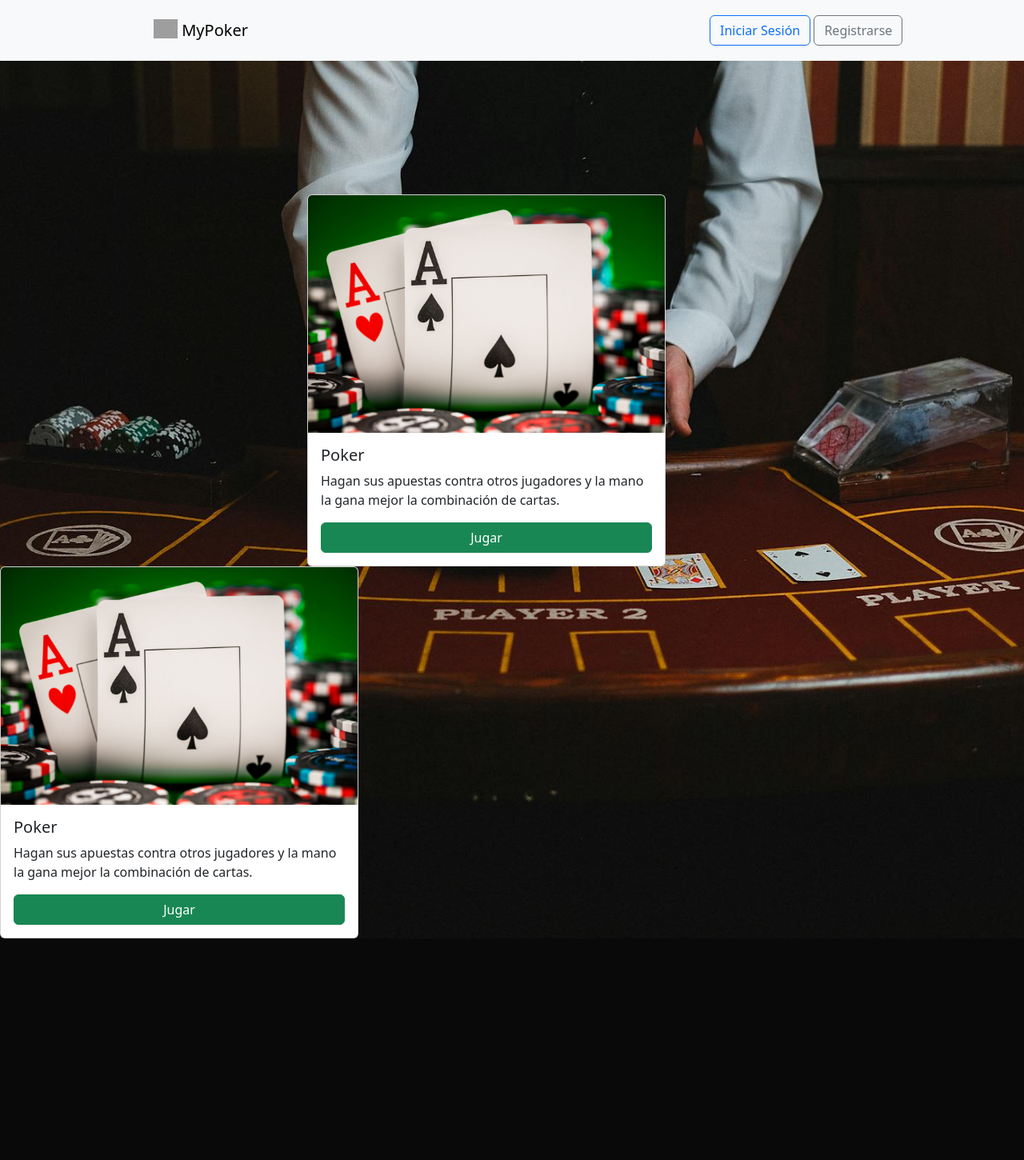
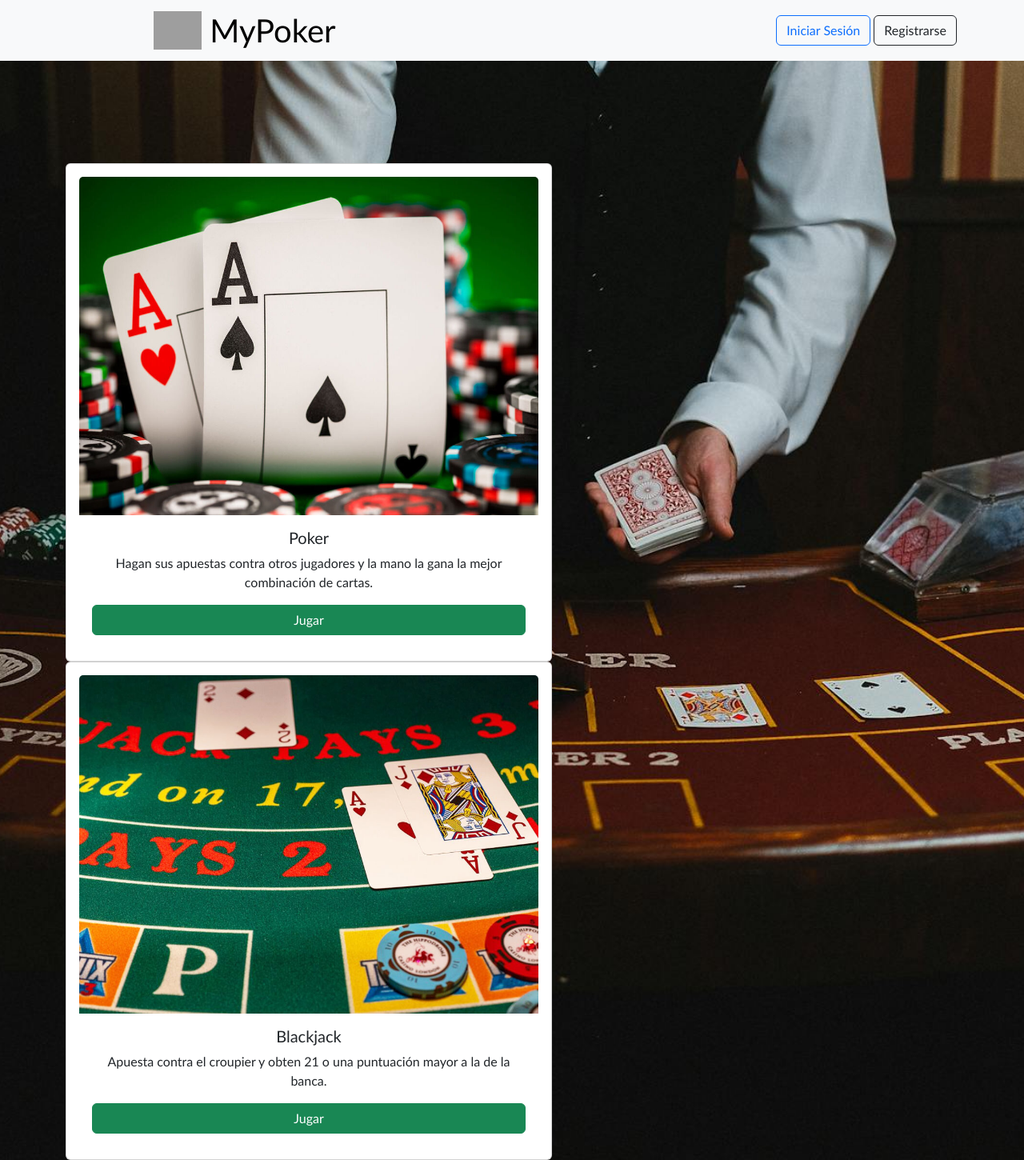
Before and after one commit to AntrisMedac/Poker, a PHP site: page /HTML/index.html in a window 1280 px wide. Shown: the whole page at 80% size. Before the commit the page ends 1173 px from the top, so only its background shows below. Run offline with PHP 8.4, Linux system fonts and the light colour scheme; grey boxes are pictures that could not be loaded.

Commit message:
Pagina inicio terminada, siguiente paso botones con formularios y fondo borroso

```diff
--- a/CSS/Style.css
+++ b/CSS/Style.css
@@ -3,30 +3,30 @@ body{
     background-position: center top;
     background-size: cover;
     background-repeat: no-repeat;
+    font-family:'Trebuchet MS', 'Lucida Sans Unicode', 'Lucida Grande', 'Lucida Sans', Arial, sans-serif;
 }
 
-.navbar-custom {
+.header-main {
     padding-top: 0.2rem;
     padding-bottom: 0.2rem;
-  }
+}
+
+.nombre{
+    font-size: 2.5rem;
+}
 
 .logo-nombre{
     padding-left: 15%;
 }
 
 .botones{
-    padding-right: 15%;
+    margin-left: 18%;
 }
- .carta-poker{
-    margin-top: 13%;
-    margin-left: 30%;
- }
 
- .boton-carta{
+.boton-carta{
     width: 100%;
- }
+}
 
- .carta-black{
-    margin-top: 0%;
-    margin-right: 30%;
- }
+.contenedor-cartas{
+    margin-top: 10%;
+}
--- a/HTML/index.html
+++ b/HTML/index.html
@@ -1,6 +1,5 @@
 <!DOCTYPE html>
 <html lang="es">
-
 <head>
   <meta charset="utf-8">
   <meta name="viewport" content="width=device-width, initial-scale=1">
@@ -11,39 +10,78 @@
 
 <body>
   <header>
-    <nav class="navbar navbar-expand-lg navbar-light bg-light navbar-custom">
+    <nav class="navbar navbar-expand-lg navbar-light bg-light header-main">
+
+      <!-- Logo y nombre -->
       <div class="container-fluid logo-nombre">
-        <a class="navbar-brand" href="#">
-          <img src="/Imagenes/logo.png" alt="Logo" width="30" height="24" class="d-inline-block align-text-top">
+        <a class="navbar-brand nombre" href="#">
+          <img src="/Imagenes/logo.png" alt="Logo" width="60" height="48" class="d-inline-block align-text-top">
           MyPoker
         </a>
       </div>
+
+      <!-- Botones -->
       <div class="w-50 p-3 botones">
         <button class="btn btn-outline-primary">Iniciar Sesión</button>
-        <button class="btn btn-outline-secondary">Registrarse</button>
+        <button class="btn btn-outline-dark">Registrarse</button>
       </div>
     </nav>
   </header>
 
-  <div class="card carta-poker" style="width: 28rem;">
+<!-- Contenedor con las cartas -->
+  <div class="container d-flex contenedor-cartas align-items-center">
+    <div class="row gx-5 text-center">
+      <div class="col">
+        <div class="card p-3" style="width: 38rem;">
           <img src="/Imagenes/Poker.jpg" class="card-img-top" alt="...">
           <div class="card-body">
             <h5 class="card-title">Poker</h5>
-      <p class="card-text">Hagan sus apuestas contra otros jugadores y la mano la gana mejor la combinación de cartas.</p>
+            <p class="card-text">Hagan sus apuestas contra otros jugadores y la mano la gana la mejor combinación de cartas.</p>
             <a href="#" class="btn btn-success boton-carta">Jugar</a>
           </div>
         </div>
-
-  <div class="card carta-black" style="width: 28rem;">
-    <img src="/Imagenes/Poker.jpg" class="card-img-top" alt="...">
+      </div>
+      <div class="col">
+        <div class="card p-3" style="width: 38rem;">
+          <img src="/Imagenes/Blackjack.jpg" class="card-img-top" alt="...">
           <div class="card-body">
-      <h5 class="card-title">Poker</h5>
-      <p class="card-text">Hagan sus apuestas contra otros jugadores y la mano la gana mejor la combinación de cartas.</p>
+            <h5 class="card-title">Blackjack</h5>
+            <p class="card-text">Apuesta contra el croupier y obten 21 o una puntuación mayor a la de la banca.</p>
             <a href="#" class="btn btn-success boton-carta">Jugar</a>
           </div>
         </div>
+      </div>
+    </div>
+  </div>
+<!-- Formulario registro -->
+<!-- <form action="">
+  <div class="form-box">
+    <div class="form-value">
+        <form action="#">
+            <h2>Inicio de sesión</h2>
+            <div class="inputbox">
+                <ion-icon name="mail-outline"></ion-icon>
+                <input type="email" required>
+                <label for="email">Email</label>
+            </div>
+            <div class="inputbox">
+                <ion-icon name="lock-closed-outline"></ion-icon>
+                <input type="password" required>
+                <label for="password">Contraseña</label>
+            </div>
+            <div class="forget">
+                <label for="checkbox"><input type="checkbox">Recordar Contraseña  <a href="#">¿Olvidase la contraseña?</a></label>
 
+            </div>
+            <button><span style="color: rgb(255, 255, 255)">Iniciar sesión</span></button>
+            <div class="register">
+                <p>¿No tienes cuenta? <a href="#">Registrate</a></p>
+            </div>
+        </form>
+    </div>
+</div>
+</form>
+-->
   <script src="https://cdn.jsdelivr.net/npm/bootstrap@5.3.3/dist/js/bootstrap.bundle.min.js" integrity="sha384-YvpcrYf0tY3lHB60NNkmXc5s9fDVZLESaAA55NDzOxhy9GkcIdslK1eN7N6jIeHz" crossorigin="anonymous"></script>
 </body>
-
 </html>
```
Also changed, not shown: Imagenes/Poker.jpg. Lines whose indentation alone changed are shown as unchanged.
